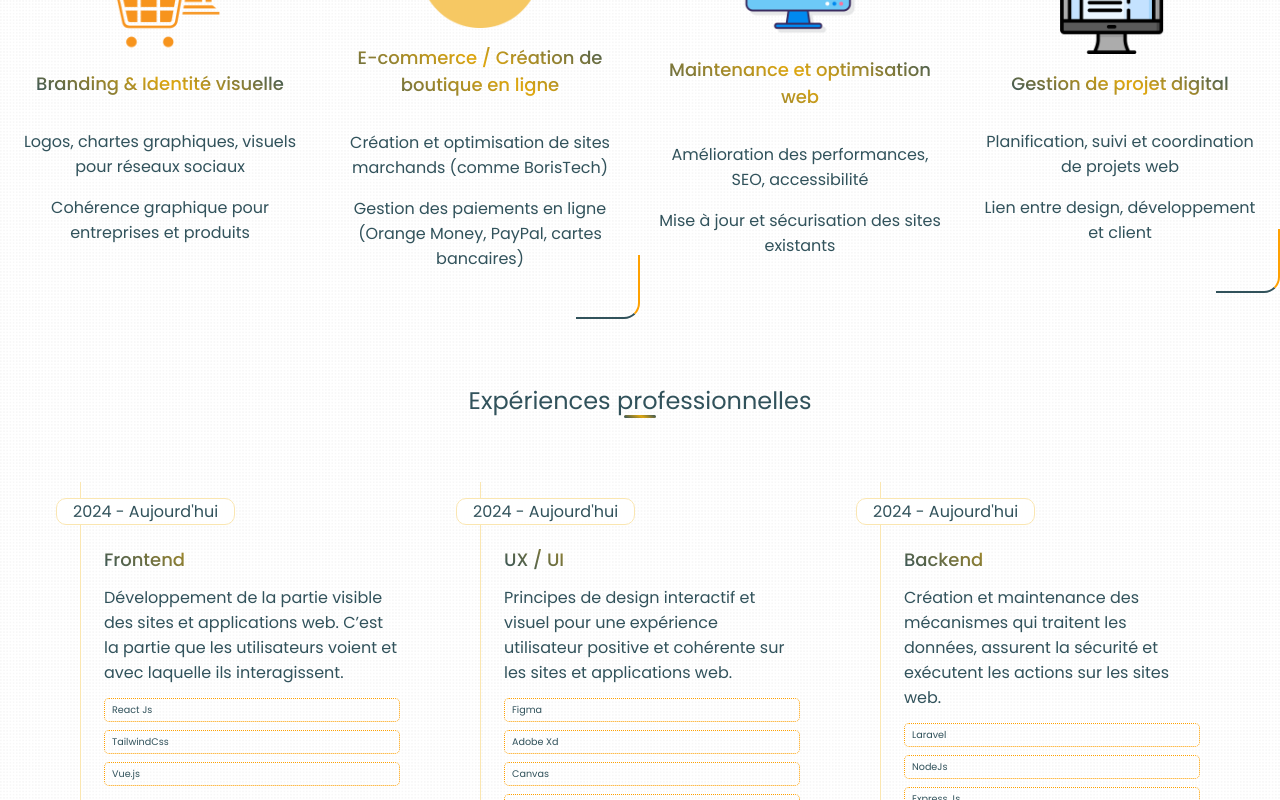
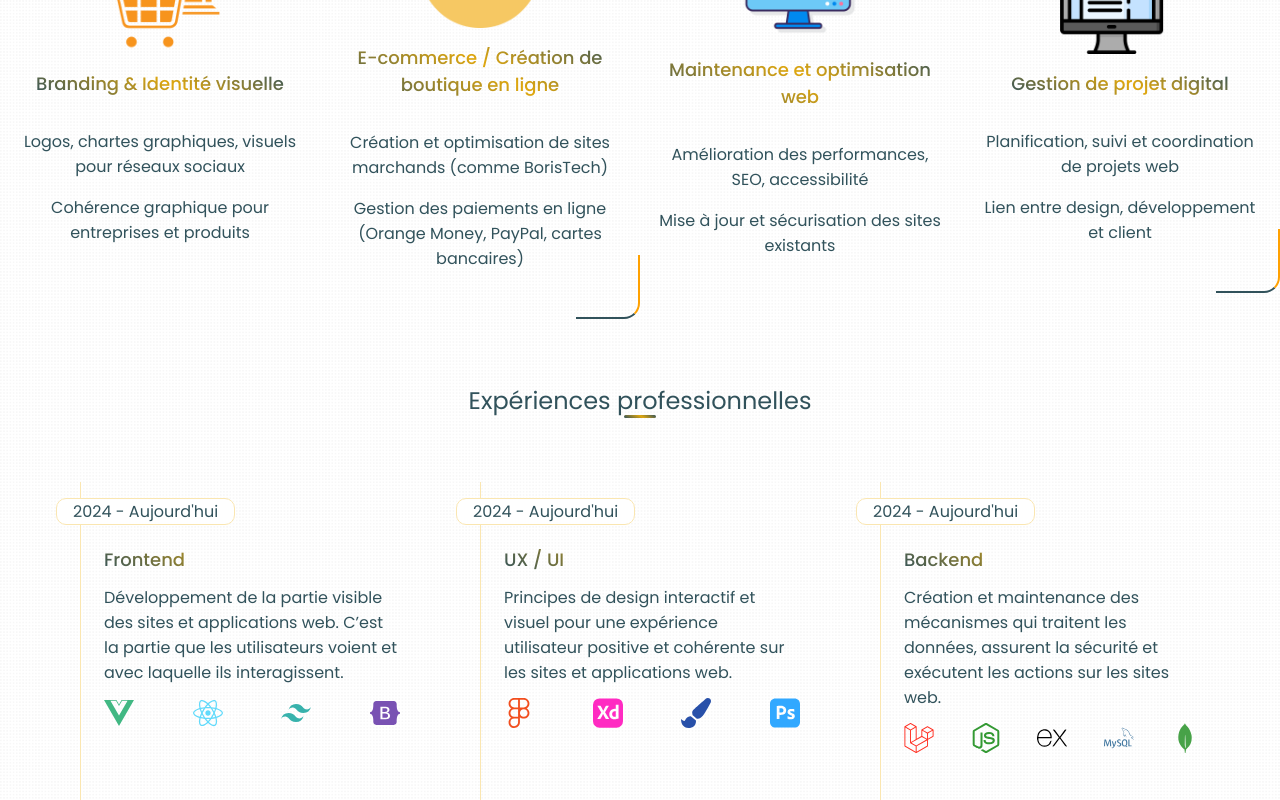
Before and after one commit to boris2442/me_portfolio, a React (Vite) app: page / in a window 1280 px wide. Shown: the part 2000-2800 px from the top of the page. Built offline with nearby package versions, Linux system fonts and the light colour scheme.

Commit message:
add icon

```diff
--- a/src/components/Experiences.jsx
+++ b/src/components/Experiences.jsx
@@ -108,6 +108,16 @@
 
 
 import { useTranslation } from "react-i18next";
+// React Icons
+import { FaReact } from "react-icons/fa";          // React
+import { SiVuedotjs } from "react-icons/si";      // Vue.js
+import { SiTailwindcss } from "react-icons/si";   // Tailwind CSS
+import { SiFigma, SiAdobephotoshop, SiNodedotjs, SiMongodb, SiMysql, SiBootstrap } from "react-icons/si";         // Figma
+import { SiAdobexd } from "react-icons/si";       // Adobe XD
+import { FaPaintBrush } from "react-icons/fa"; // Canvas
+
+import { SiLaravel } from "react-icons/si";       // Laravel
+import { SiExpress } from "react-icons/si";       // Express.js
 
 export default function Experiences() {
   const { t } = useTranslation();
@@ -124,20 +134,31 @@ export default function Experiences() {
             <p>{t('experiences.frontend.desc')}</p>
             <div className="pourcentage">
               <div>
-                <div className="react">
-                  <span>{t('experiences.frontend.skills.0')}</span>
-                </div>
+
+                <span> <SiVuedotjs size={30} color="#41b883" /></span>
+
+
               </div>
               <div>
-                <div className="tailwind">
-                  <span>{t('experiences.frontend.skills.1')}</span>
-                </div>
+                {/* <div className="react"> */}
+                <span>  <FaReact size={30} color="#61dafb" /></span>
+
+                {/* </div> */}
+              </div>
+
+              <div>
+
+                <span> <SiTailwindcss size={30} color="#38b2ac" /></span>
+
+
               </div>
               <div>
-                <div className="redux">
-                  <span>{t('experiences.frontend.skills.2')}</span>
-                </div>
+
+                <span> <SiBootstrap size={30} color="#7952B3" /></span>
+
+
               </div>
+
               {/* <div>
                 <div className="bootstrap">
                   <span>Bootstrap</span>
@@ -154,24 +175,27 @@ export default function Experiences() {
             <p>{t('experiences.uiux.desc')}</p>
             <div className="pourcentage">
               <div>
-                <div className="figma">
-                  <span>{t('experiences.uiux.skills.0')}</span>
-                </div>
+                {/* <div className="figma"> */}
+                <span><SiFigma size={30} color="#f24e1e" /></span>
+                {/* </div> */}
               </div>
               <div>
-                <div className="adobe">
-                  <span>{t('experiences.uiux.skills.1')}</span>
-                </div>
+                {/* <div className="adobe"> */}
+                <span> <SiAdobexd size={30} color="#ff2bc2" /></span>
+                {/* </div> */}
               </div>
               <div>
-                <div className="canva">
-                  <span>{t('experiences.uiux.skills.2')}</span>
-                </div>
+                {/* <div className="canva"> */}
+                <span>
+                  <FaPaintBrush size={30} color="#2850A9" />
+
+                </span>
+                {/* </div> */}
               </div>
               <div>
-                <div className="photoshop">
-                  <span>{t('experiences.uiux.skills.3')}</span>
-                </div>
+                {/* <div className="photoshop"> */}
+                <span>    <SiAdobephotoshop size={30} color="#31A8FF" /></span>
+                {/* </div> */}
               </div>
             </div>
           </div>
@@ -184,24 +208,29 @@ export default function Experiences() {
             <p>{t('experiences.backend.desc')}</p>
             <div className="pourcentage">
               <div>
-                <div className="typescript">
-                  <span>{t('experiences.backend.skills.0')}</span>
-                </div>
+                {/* <div className="typescript"> */}
+                <span><SiLaravel size={30} color="#ff2d20" /></span>
+                {/* </div> */}
               </div>
               <div>
-                <div className="node">
-                  <span>{t('experiences.backend.skills.1')}</span>
-                </div>
+                {/* <div className="node"> */}
+                <span><SiNodedotjs size={30} color="#339933" /></span>
+                {/* </div> */}
               </div>
               <div>
-                <div className="express">
-                  <span>{t('experiences.backend.skills.2')}</span>
-                </div>
+                {/* <div className="express"> */}
+                <span>  <SiExpress size={30} color="#000000" /></span>
+                {/* </div> */}
               </div>
               <div>
-                <div className="mongo">
-                  <span>{t('experiences.backend.skills.3')}</span>
-                </div>
+                {/* <div className="express"> */}
+                <span> <SiMysql size={30} color="#4479A1" /></span>
+                {/* </div> */}
+              </div>
+              <div>
+
+                <span><SiMongodb size={30} color="#47A248" /></span>
+
               </div>
             </div>
           </div>
--- a/src/components/Home.jsx
+++ b/src/components/Home.jsx
@@ -17,9 +17,9 @@ export default function Home() {
           {t('home.description')}
         </p>
         <div className="buttons">
-          <button className="cv">
+          {/* <button className="cv">
             <a download="Credo-CV.pdf" href={mycv}>{t('home.download_cv')}</a>
-          </button>
+          </button> */}
         </div>
       </div>
       <div className="profil">
--- a/src/styles/css/index.css
+++ b/src/styles/css/index.css
@@ -87,11 +87,13 @@ footer .social-section {
   display: flex;
   align-items: center;
   gap: 20px;
+  z-index: 1000 !important;
 }
 
 footer .social-section a {
   color: #b3dee5;
   transition: color 0.3s ease;
+    z-index: 1000 !important;
 }
 
 footer .social-section a:hover {
@@ -113,6 +115,7 @@ footer .copyright {
     flex-wrap: wrap;
     justify-content: center;
     gap: 15px;
+      z-index: 1000 !important;
   }
 }
 
@@ -850,20 +853,13 @@ nav .cancel-hamburger {
 
 .experiences .content>div .pourcentage {
   display: flex;
-  flex-direction: column;
-  justify-content: space-evenly;
+  /* flex-direction: column; */
+  justify-content: space-between;
   gap: 0.5rem;
+
 }
 
-.experiences .content>div .pourcentage>div {
-  border-style: dotted;
-  border-width: 1px;
-  border-color: #ffa101;
-  border-radius: 5px;
-  -webkit-border-radius: 5px;
-  height: 1.5rem;
 
-}
 
 .experiences .content>div .pourcentage>div div {
   height: 100%;
```
Also changed, not shown: src/components/Footer.jsx (+0 -89 lines).
